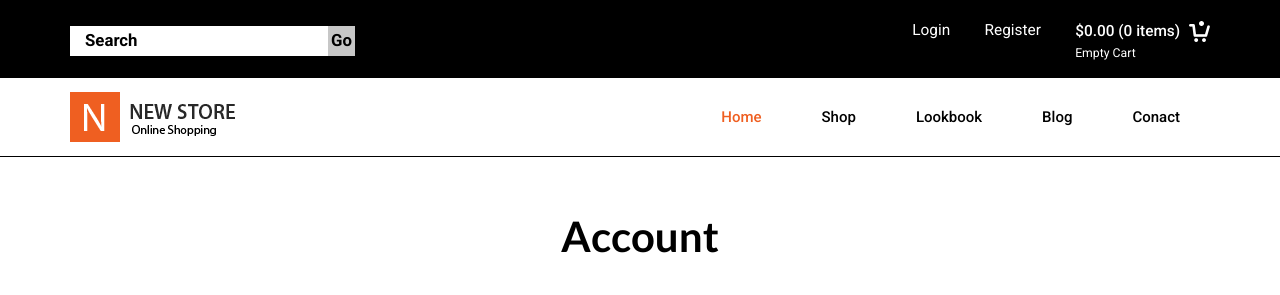
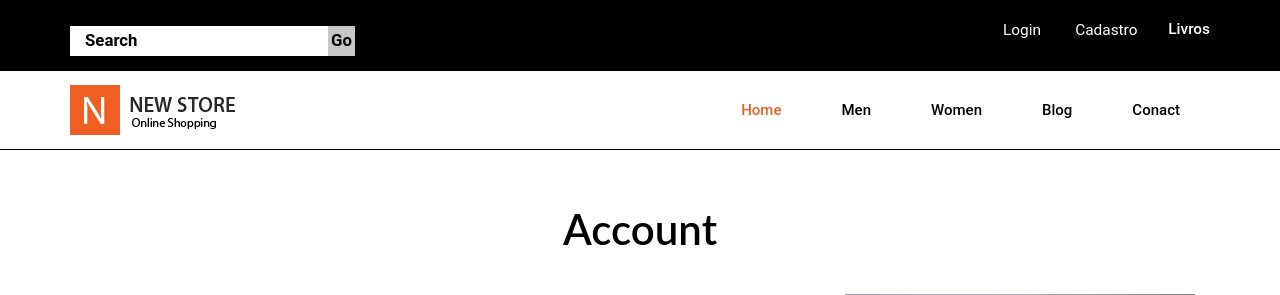
Before and after one commit to brunogomesifrn/info419livros, a Django app: template core/templates/login.html in a window 1280 px wide. Shown: the top 295 px of the page. Run offline with Django 3.2, Linux system fonts and the light colour scheme; the template is opened without the code that fills it, so the values that code supplies are empty; some libraries are stand-ins or nearby versions.

Commit message:
Alterei o extends dos documentos login.html e register.html

```diff
--- a/core/templates/login.html
+++ b/core/templates/login.html
@@ -1,3 +1,4 @@
+{% extends 'index.html'%}
 {% load static %}
 {% load widget_tweaks %}
 <!DOCTYPE html>
@@ -38,8 +39,8 @@
 				</div>
 				<div class="header-left">
 					<ul>
-						<li ><a class="lock"  href="{% url 'login/' %}"  >Login</a></li>
-						<li><a class="lock" href="{% url 'cadastro/' %}"  >Register</a></li>
+						<li ><a class="lock"  href="{% url 'inicial' %}"  >Login</a></li>
+						<li><a class="lock" href="{% url 'cadastro' %}"  >Register</a></li>
 						<li>
 						</li>
 
--- a/core/templates/register.html
+++ b/core/templates/register.html
@@ -1,8 +1,6 @@
-{% extends "login.html" %}
+{% extends "index.html" %}
 {% load static %}
 {% load widget_tweaks %}
-
-
 
 {% block conteudo %}
 <!--content-->
```
